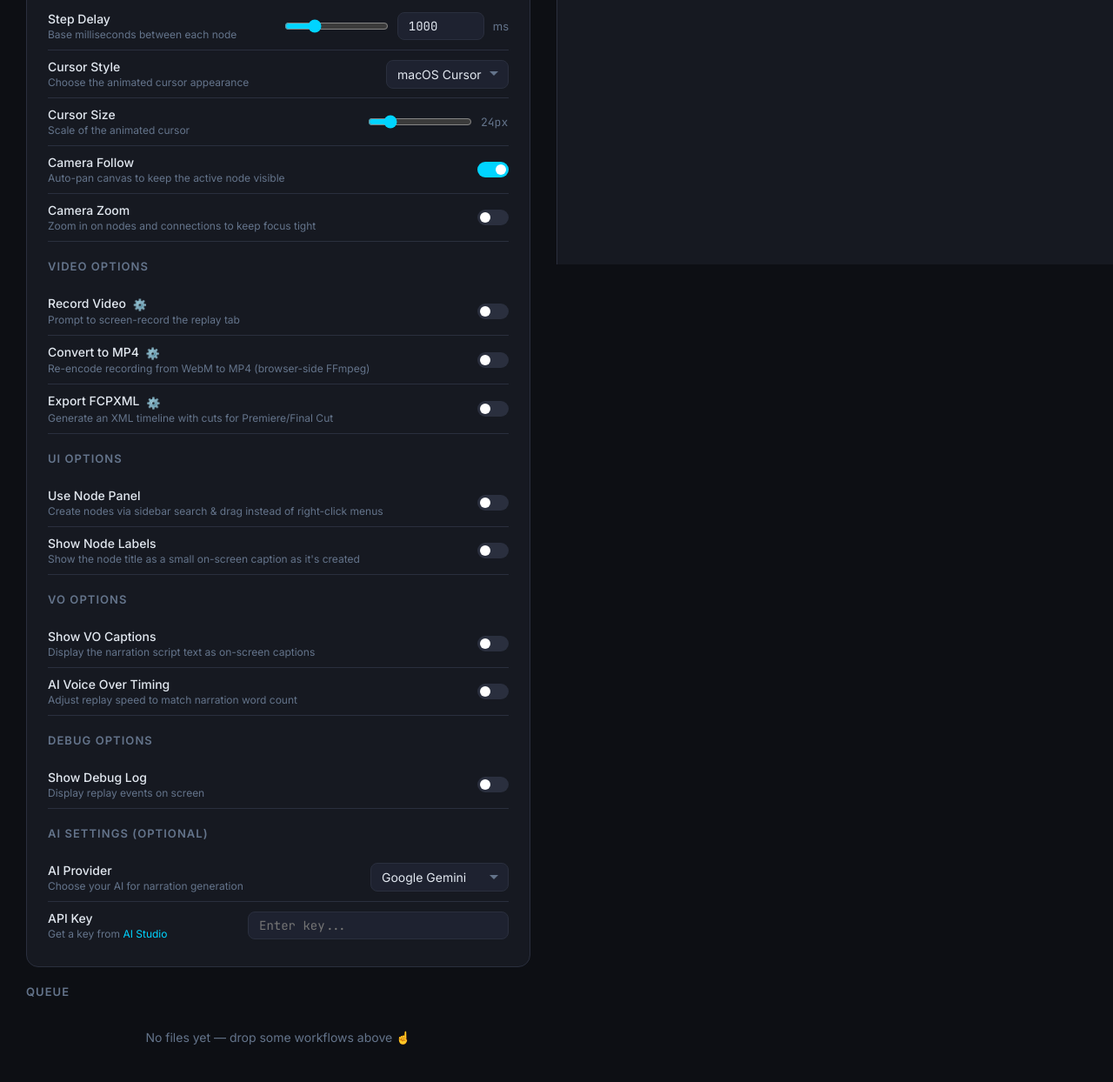
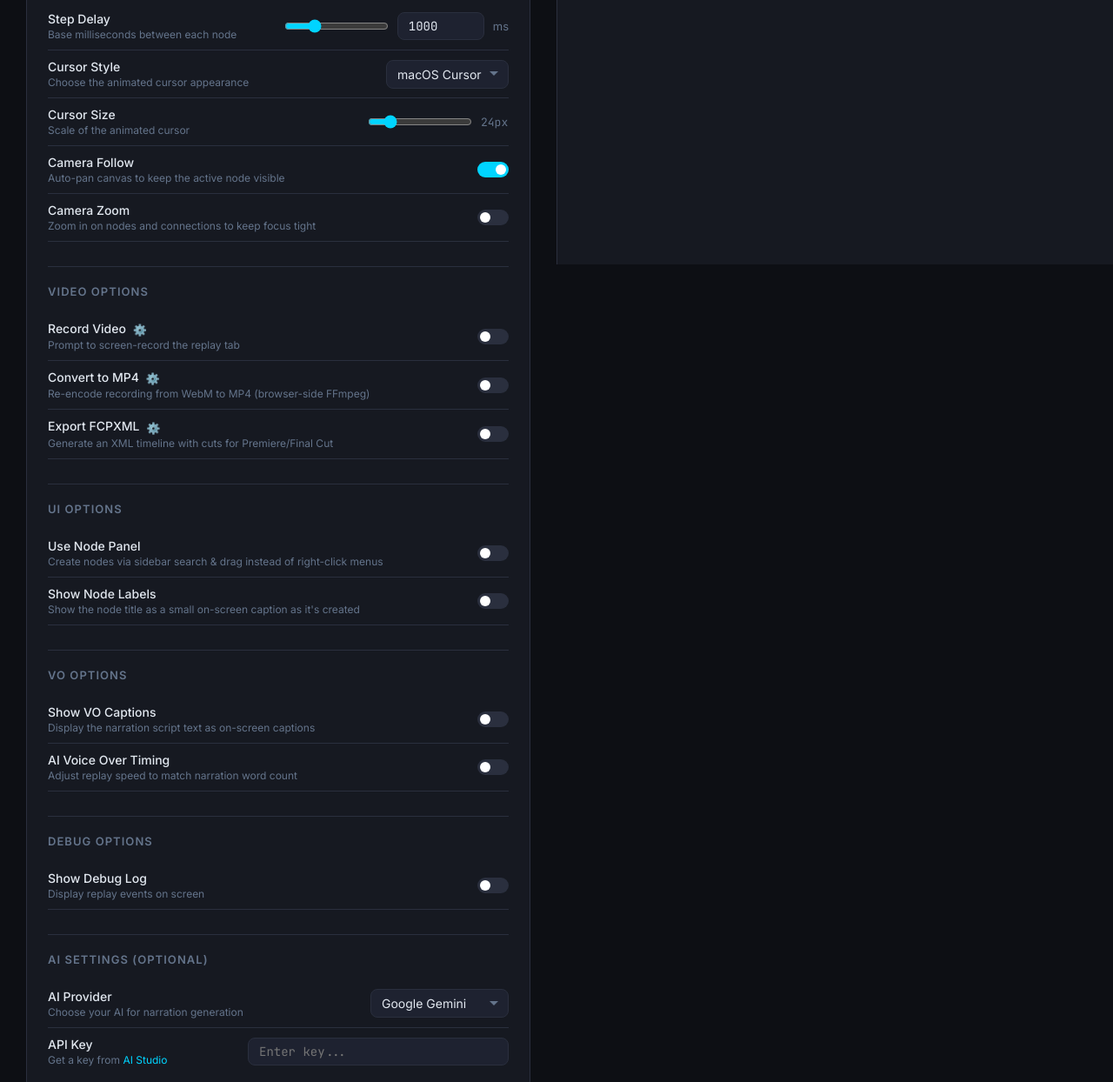
Before and after one commit to rohapa/comfyui-replay, a website: page index.html in a window 1280 px wide. Shown: the part 496-1740 px from the top of the page at 87% size. Drawn offline with nearby package versions, Linux system fonts and the light colour scheme.

Commit message:
Add spacing and divider lines between options section titles

```diff
--- a/index.html
+++ b/index.html
@@ -161,6 +161,11 @@
       display: flex;
       align-items: center;
       justify-content: space-between;
+    }
+    .options-title ~ .options-title {
+      margin-top: 28px;
+      padding-top: 20px;
+      border-top: 1px solid var(--border);
     }
     .btn-example {
       font-size: 11px;
@@ -699,7 +704,7 @@
       </label>
     </div>
 
-    <div class="options-title" style="margin-top:20px;">Video Options</div>
+    <div class="options-title">Video Options</div>
     <div class="option-row">
       <div class="option-meta">
         <div class="option-label">Record Video <span class="option-tip" data-tip="Requires: git clone repo → npm install → npm run record">⚙️</span></div>
@@ -733,7 +738,7 @@
       </label>
     </div>
 
-    <div class="options-title" style="margin-top:20px;">UI Options</div>
+    <div class="options-title">UI Options</div>
     <div class="option-row">
       <div class="option-meta">
         <div class="option-label">Use Node Panel</div>
@@ -756,7 +761,7 @@
       </label>
     </div>
 
-    <div class="options-title" style="margin-top:20px;">VO Options</div>
+    <div class="options-title">VO Options</div>
     <div class="option-row">
       <div class="option-meta">
         <div class="option-label">Show VO Captions</div>
@@ -779,7 +784,7 @@
       </label>
     </div>
 
-    <div class="options-title" style="margin-top:20px;">Debug Options</div>
+    <div class="options-title">Debug Options</div>
     <div class="option-row">
       <div class="option-meta">
         <div class="option-label">Show Debug Log</div>
@@ -791,7 +796,7 @@
       </label>
     </div>
 
-    <div class="options-title" style="margin-top:20px;">AI Settings (Optional)</div>
+    <div class="options-title">AI Settings (Optional)</div>
     <div class="ai-config-auto" id="config-auto-badge">
       ✅ Local config loaded — using <strong id="config-auto-provider">Google Gemini</strong>
     </div>
```
